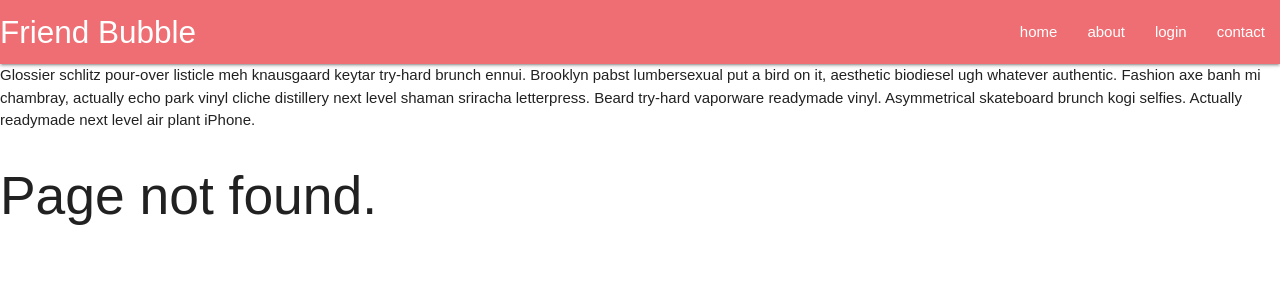
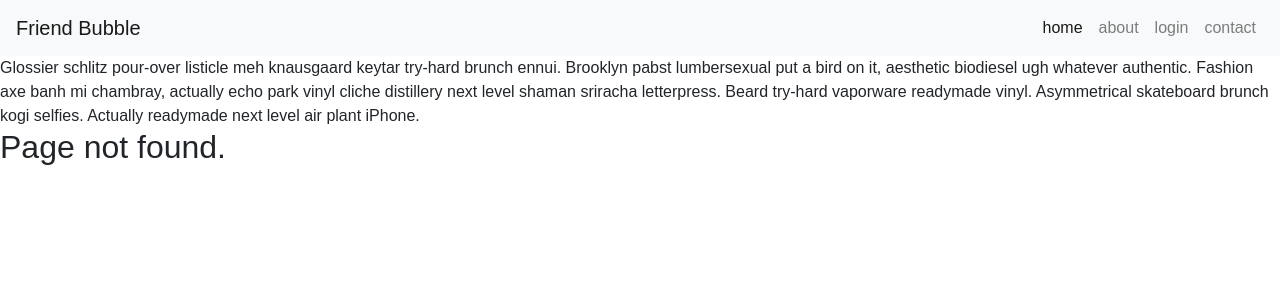
Before and after one commit to ektravel/friendBubble, a React (Create React App) app in the folder client/: page / in a window 1280 px wide. Shown: the top 300 px of the page. Built offline with nearby package versions, Linux system fonts and the light colour scheme.

Commit message:
removed materialize, added bootstrap, updated Nav

```diff
--- a/client/public/index.html
+++ b/client/public/index.html
@@ -1,5 +1,6 @@
 <!DOCTYPE html>
 <html lang="en">
+
 <head>
   <meta charset="utf-8">
 
@@ -10,8 +11,9 @@
   <meta name="viewport" content="width=device-width, initial-scale=1, shrink-to-fit=no">
   <meta name="theme-color" content="#000000">
 
-    <!-- Import materialize.css -->
-    <link rel="stylesheet" href="https://cdnjs.cloudflare.com/ajax/libs/materialize/1.0.0-rc.2/css/materialize.min.css">
+  <!-- Import bootstrap.css -->
+  <link rel="stylesheet" href="https://stackpath.bootstrapcdn.com/bootstrap/4.1.1/css/bootstrap.min.css" integrity="sha384-WskhaSGFgHYWDcbwN70/dfYBj47jz9qbsMId/iRN3ewGhXQFZCSftd1LZCfmhktB"
+    crossorigin="anonymous">
 
   <link rel="manifest" href="%PUBLIC_URL%/manifest.json">
   <link rel="shortcut icon" href="%PUBLIC_URL%/favicon.ico">
@@ -26,6 +28,7 @@
     -->
   <title>React App</title>
 </head>
+
 <body>
   <noscript>
     You need to enable JavaScript to run this app.
@@ -41,7 +44,12 @@
       To begin the development, run `npm start` or `yarn start`.
       To create a production bundle, use `npm run build` or `yarn build`.
     -->
-    <!--Import Materialize JavaScript -->
-    <!-- <script type="text/javascript" src="js/materialize.min.js"></script> -->
+  <script src="https://code.jquery.com/jquery-3.3.1.slim.min.js" integrity="sha384-q8i/X+965DzO0rT7abK41JStQIAqVgRVzpbzo5smXKp4YfRvH+8abtTE1Pi6jizo"
+    crossorigin="anonymous"></script>
+  <script src="https://cdnjs.cloudflare.com/ajax/libs/popper.js/1.14.3/umd/popper.min.js" integrity="sha384-ZMP7rVo3mIykV+2+9J3UJ46jBk0WLaUAdn689aCwoqbBJiSnjAK/l8WvCWPIPm49"
+    crossorigin="anonymous"></script>
+  <script src="https://stackpath.bootstrapcdn.com/bootstrap/4.1.1/js/bootstrap.min.js" integrity="sha384-smHYKdLADwkXOn1EmN1qk/HfnUcbVRZyYmZ4qpPea6sjB/pTJ0euyQp0Mk8ck+5T"
+    crossorigin="anonymous"></script>
 </body>
+
 </html>
--- a/client/src/components/Nav/Nav.js
+++ b/client/src/components/Nav/Nav.js
@@ -2,17 +2,30 @@ import React from "react";
 import { Link } from "react-router-dom";
 
 const Nav = () => (
-<nav>
-<div className="nav-wrapper">
-  <Link className="brand-logo" to="/">Friend Bubble</Link>
-  <ul id="nav-mobile" className="right hide-on-med-and-down">
-    <li><Link className="nav-link" to="/">home</Link></li>
-    <li><Link className="nav-link" to="/about">about</Link></li>
-    <li><Link className="nav-link" to="/login">login</Link></li>
-    <li><Link className="nav-link" to="/contact">contact</Link></li>
-  </ul>
-</div>
+
+<nav class="navbar navbar-expand-lg navbar-light bg-light">
+  <Link className="navbar-brand" to="/">Friend Bubble</Link>
+  <button className="navbar-toggler" type="button" data-toggle="collapse" data-target="#navbarNav" aria-controls="navbarNav" aria-expanded="false" aria-label="Toggle navigation">
+    <span className="navbar-toggler-icon"></span>
+  </button>
+  <div className="collapse navbar-collapse justify-content-end" id="navbarNav">
+    <ul className="navbar-nav">
+      <li className="nav-item active">
+      <Link className="nav-link" to="/">home</Link>
+      </li>
+      <li className="nav-item">
+      <Link className="nav-link" to="/about">about</Link>
+      </li>
+      <li className="nav-item">
+      <Link className="nav-link" to="/login">login</Link>
+      </li>
+      <li className="nav-item">
+      <Link className="nav-link" to="/contact">contact</Link>
+      </li>
+    </ul>
+  </div>
 </nav>
+
 );
 
 export default Nav;
```
Lines whose indentation alone changed are shown as unchanged.
